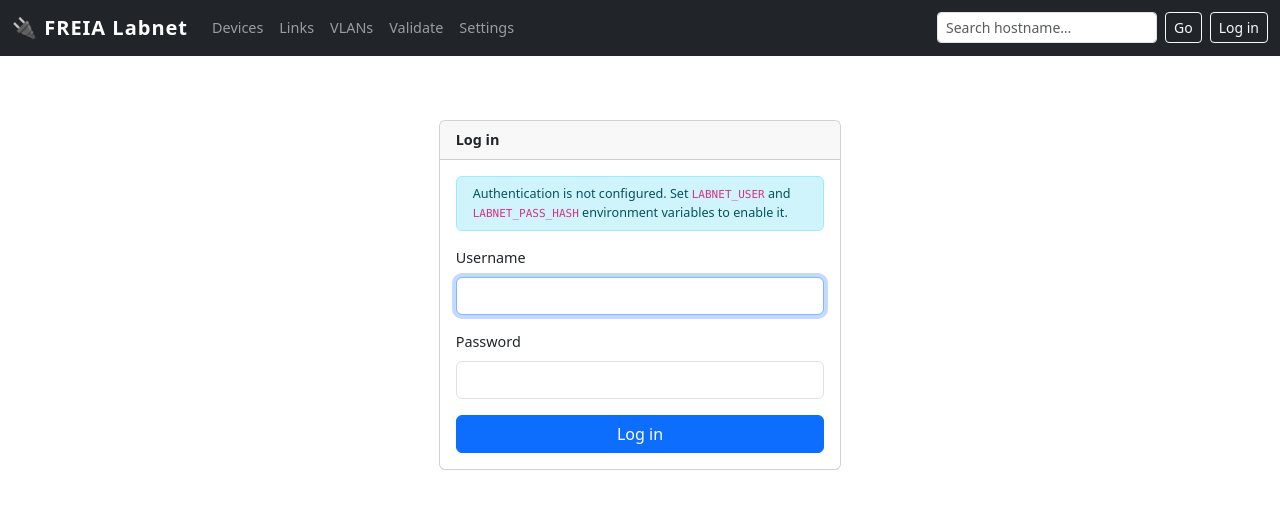
After one commit to freia-lab/labnet_web, a Flask app: page /login in a window 1280 px wide. The commit adds this page. Shown: the top 509 px of the page. Run offline with Flask 3, Linux system fonts and the light colour scheme.

Commit message:
Implementing authentication protocol

```diff
--- a/app.py
+++ b/app.py
@@ -8,13 +8,45 @@ import os
 import sqlite3
 from pathlib import Path
 from flask import Flask, render_template, request, redirect, url_for, flash, g
+from flask_login import LoginManager, UserMixin, login_user, logout_user, current_user
+from werkzeug.security import check_password_hash
 
 # ── Config ────────────────────────────────────────────────────────────────────
 BASE_DIR   = Path(__file__).parent
 LABNET_PATH = os.environ.get('LABNET_PATH', str(BASE_DIR / 'labnet.db'))
 
 app = Flask(__name__)
-app.secret_key = 'freia-labnet-secret'   # needed for flash messages
+app.secret_key = os.environ.get('LABNET_SECRET', 'freia-labnet-dev-secret')
+
+# ── Auth ──────────────────────────────────────────────────────────────────────
+# Set LABNET_USER and LABNET_PASS_HASH to enable authentication.
+# Generate a hash:  python3 gen_password_hash.py
+# Leave LABNET_PASS_HASH unset (or empty) to run without auth (dev mode).
+_AUTH_USER  = os.environ.get('LABNET_USER', 'admin')
+_AUTH_HASH  = os.environ.get('LABNET_PASS_HASH', '')
+
+login_manager = LoginManager(app)
+login_manager.login_view = 'login'
+login_manager.login_message = 'Please log in to make changes.'
+login_manager.login_message_category = 'warning'
+
+class _User(UserMixin):
+    def __init__(self, uid): self.id = uid
+
+@login_manager.user_loader
+def _load_user(uid):
+    return _User(uid) if uid == _AUTH_USER else None
+
+@app.before_request
+def _require_login_for_writes():
+    """Block all POST/DELETE writes when auth is configured and user is not logged in."""
+    if not _AUTH_HASH:
+        return                            # no password set → open (dev mode)
+    if request.endpoint in ('login', 'logout', 'static'):
+        return
+    if request.method == 'POST' and not current_user.is_authenticated:
+        flash('Please log in to make changes.', 'warning')
+        return redirect(url_for('login'))
 
 def get_enum(category):
     """Read enum values from DB, falling back to hardcoded defaults if table missing."""
@@ -54,6 +86,30 @@ def execute(sql, args=()):
     db.commit()
 
 # ── Routes ────────────────────────────────────────────────────────────────────
+
+@app.route('/login', methods=['GET', 'POST'])
+def login():
+    if current_user.is_authenticated:
+        return redirect(url_for('index'))
+    if request.method == 'POST':
+        username = request.form.get('username', '').strip()
+        password = request.form.get('password', '')
+        if username == _AUTH_USER and _AUTH_HASH and check_password_hash(_AUTH_HASH, password):
+            login_user(_User(username), remember=True)
+            flash('Logged in.', 'success')
+            nxt = request.args.get('next', '')
+            # Avoid open redirect: only allow relative paths
+            if nxt and nxt.startswith('/') and not nxt.startswith('//'):
+                return redirect(nxt)
+            return redirect(url_for('index'))
+        flash('Invalid username or password.', 'danger')
+    return render_template('login.html', auth_enabled=bool(_AUTH_HASH))
+
+@app.route('/logout', methods=['POST'])
+def logout():
+    logout_user()
+    flash('Logged out.', 'success')
+    return redirect(url_for('index'))
 
 @app.route('/')
 def index():
--- a/requirements.txt
+++ b/requirements.txt
@@ -1 +1,3 @@
 Flask>=2.3
+
+Flask-Login>=0.6
--- a/templates/base.html
+++ b/templates/base.html
@@ -32,11 +32,19 @@
         <li class="nav-item"><a class="nav-link" href="/validate">Validate</a></li>
         <li class="nav-item"><a class="nav-link" href="/settings">Settings</a></li>
       </ul>
-      <form class="d-flex" action="/devices" method="get">
+      <form class="d-flex me-2" action="/devices" method="get">
         <input class="form-control form-control-sm me-2" type="search" name="q"
                placeholder="Search hostname…" value="{{ request.args.get('q','') }}">
         <button class="btn btn-sm btn-outline-light" type="submit">Go</button>
       </form>
+      {% if current_user.is_authenticated %}
+        <span class="navbar-text text-light small me-2">{{ current_user.id }}</span>
+        <form method="post" action="/logout" class="d-inline">
+          <button class="btn btn-sm btn-outline-warning" type="submit">Log out</button>
+        </form>
+      {% else %}
+        <a href="/login" class="btn btn-sm btn-outline-light">Log in</a>
+      {% endif %}
     </div>
   </div>
 </nav>
--- /dev/null
+++ b/templates/login.html
@@ -0,0 +1,32 @@
+{% extends "base.html" %}
+{% block title %}Log in – FREIA Labnet{% endblock %}
+{% block content %}
+<div class="row justify-content-center mt-5">
+  <div class="col-sm-8 col-md-5 col-lg-4">
+    <div class="card">
+      <div class="card-header"><strong>Log in</strong></div>
+      <div class="card-body">
+        {% if not auth_enabled %}
+        <div class="alert alert-info py-2 small">
+          Authentication is not configured. Set <code>LABNET_USER</code> and
+          <code>LABNET_PASS_HASH</code> environment variables to enable it.
+        </div>
+        {% endif %}
+        <form method="post">
+          <div class="mb-3">
+            <label class="form-label" for="username">Username</label>
+            <input type="text" id="username" name="username"
+                   class="form-control" autocomplete="username" autofocus required>
+          </div>
+          <div class="mb-3">
+            <label class="form-label" for="password">Password</label>
+            <input type="password" id="password" name="password"
+                   class="form-control" autocomplete="current-password" required>
+          </div>
+          <button type="submit" class="btn btn-primary w-100">Log in</button>
+        </form>
+      </div>
+    </div>
+  </div>
+</div>
+{% endblock %}
```
Also changed, not shown: gen_password_hash.py (added, +21 -0 lines).
